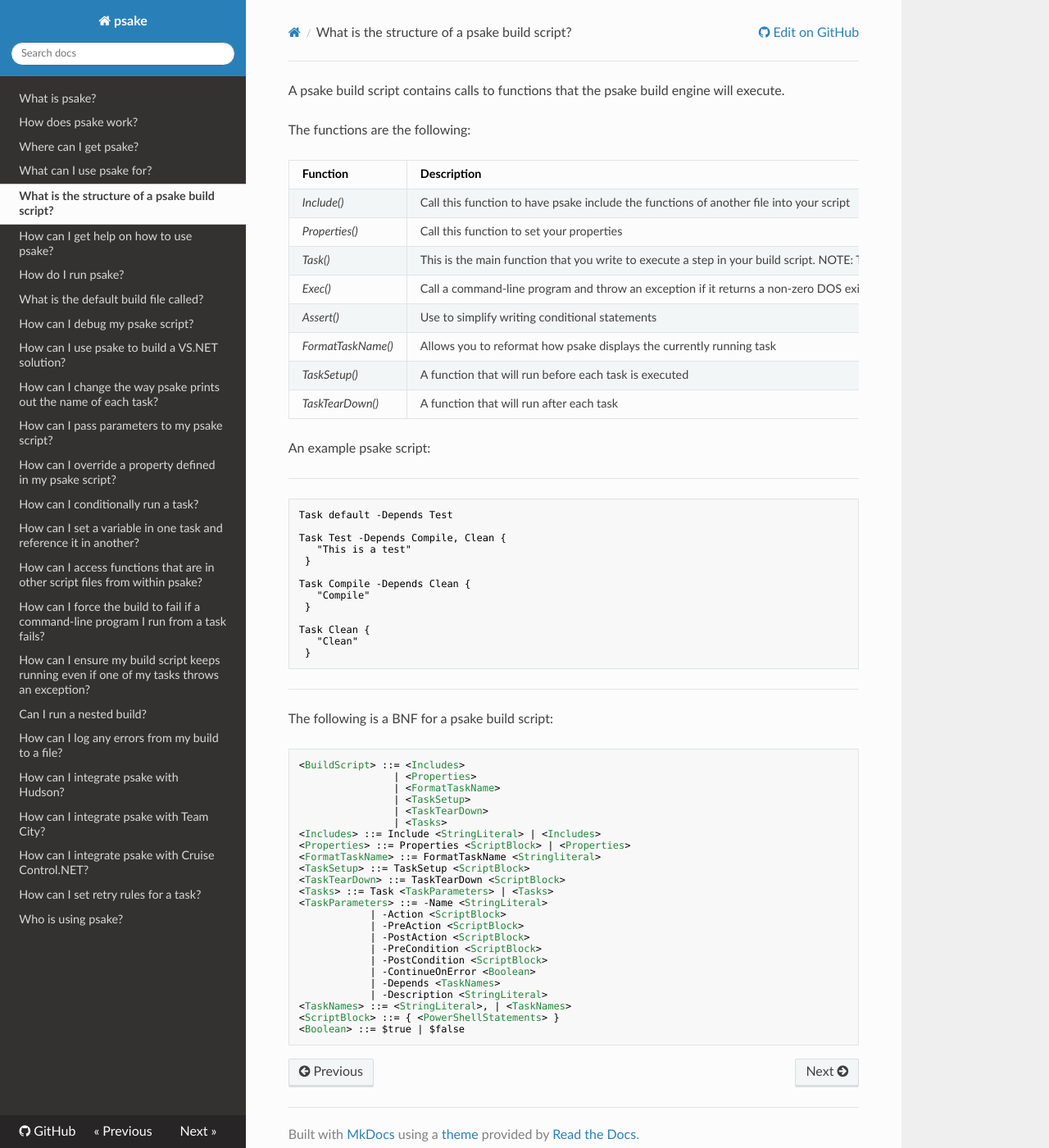
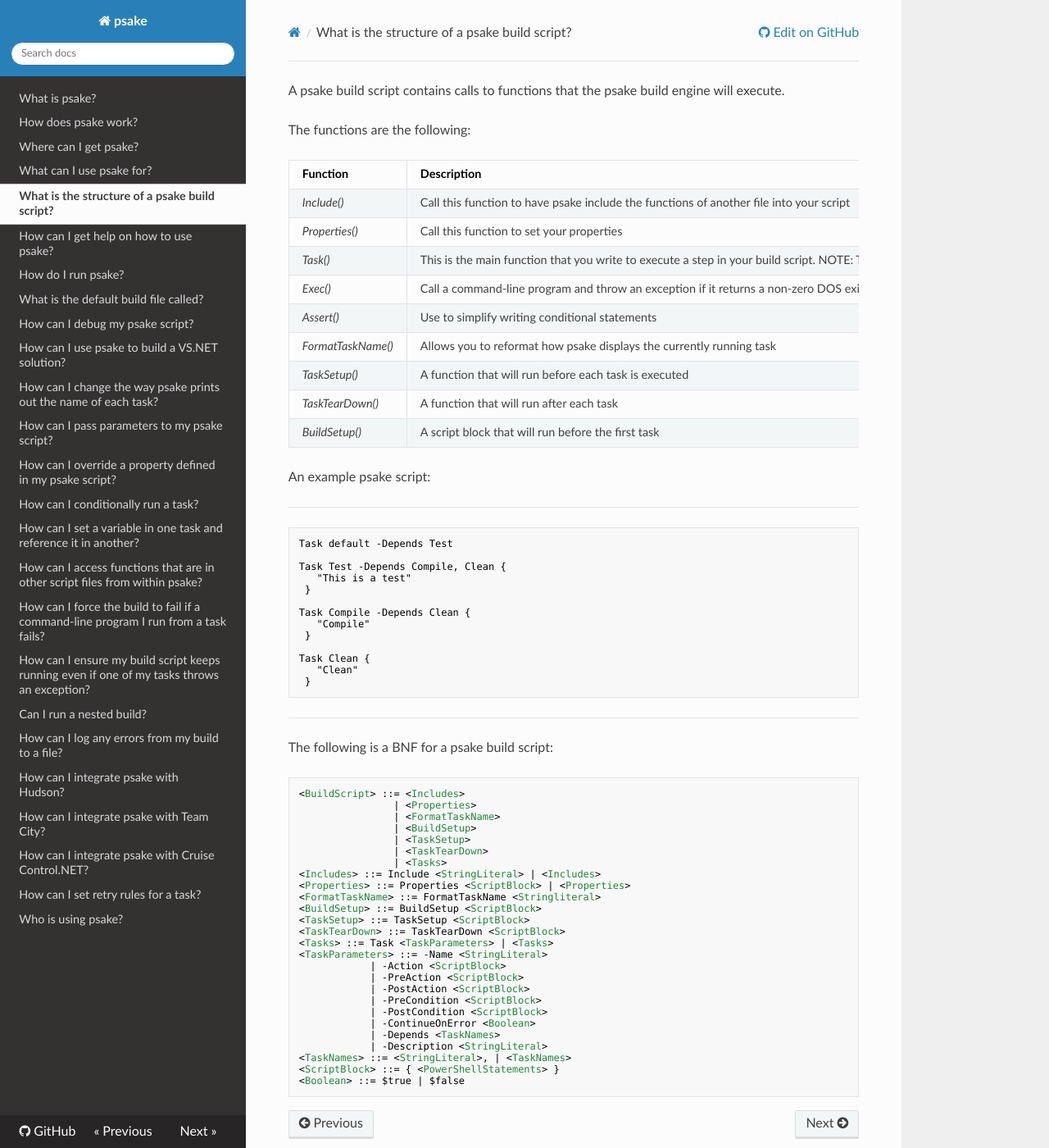
Before and after one commit to psake/psake, an MkDocs documentation site: the page built from docs/structure-of-a-psake-build-script.md, in a window 1280 px wide and 1400 px high. Shown: the whole window at 82% size. Built offline with MkDocs 1.6.1, drawn with Linux system fonts in a browser that asks for light colours; nearby versions of some CDN libraries; old or Windows-style settings are respelled for this version of MkDocs.

Commit message:
Added BuildSetup to build script structure documentation

```diff
--- a/docs/structure-of-a-psake-build-script.md
+++ b/docs/structure-of-a-psake-build-script.md
@@ -12,6 +12,7 @@ The functions are the following:
 |_FormatTaskName()_|Allows you to reformat how psake displays the currently running task|no|
 |_TaskSetup()_|A function that will run before each task is executed|no|
 |_TaskTearDown()_|A function that will run after each task|no|
+|_BuildSetup()_|A script block that will run before the first task|no|
 
 An example psake script:
 <hr/>
@@ -38,12 +39,14 @@ Task Clean {
 <BuildScript> ::= <Includes>
                 | <Properties>
                 | <FormatTaskName>
+                | <BuildSetup>
                 | <TaskSetup>
                 | <TaskTearDown>
                 | <Tasks>
 <Includes> ::= Include <StringLiteral> | <Includes>
 <Properties> ::= Properties <ScriptBlock> | <Properties>
 <FormatTaskName> ::= FormatTaskName <Stringliteral>
+<BuildSetup> ::= BuildSetup <ScriptBlock>
 <TaskSetup> ::= TaskSetup <ScriptBlock>
 <TaskTearDown> ::= TaskTearDown <ScriptBlock>
 <Tasks> ::= Task <TaskParameters> | <Tasks>
```
